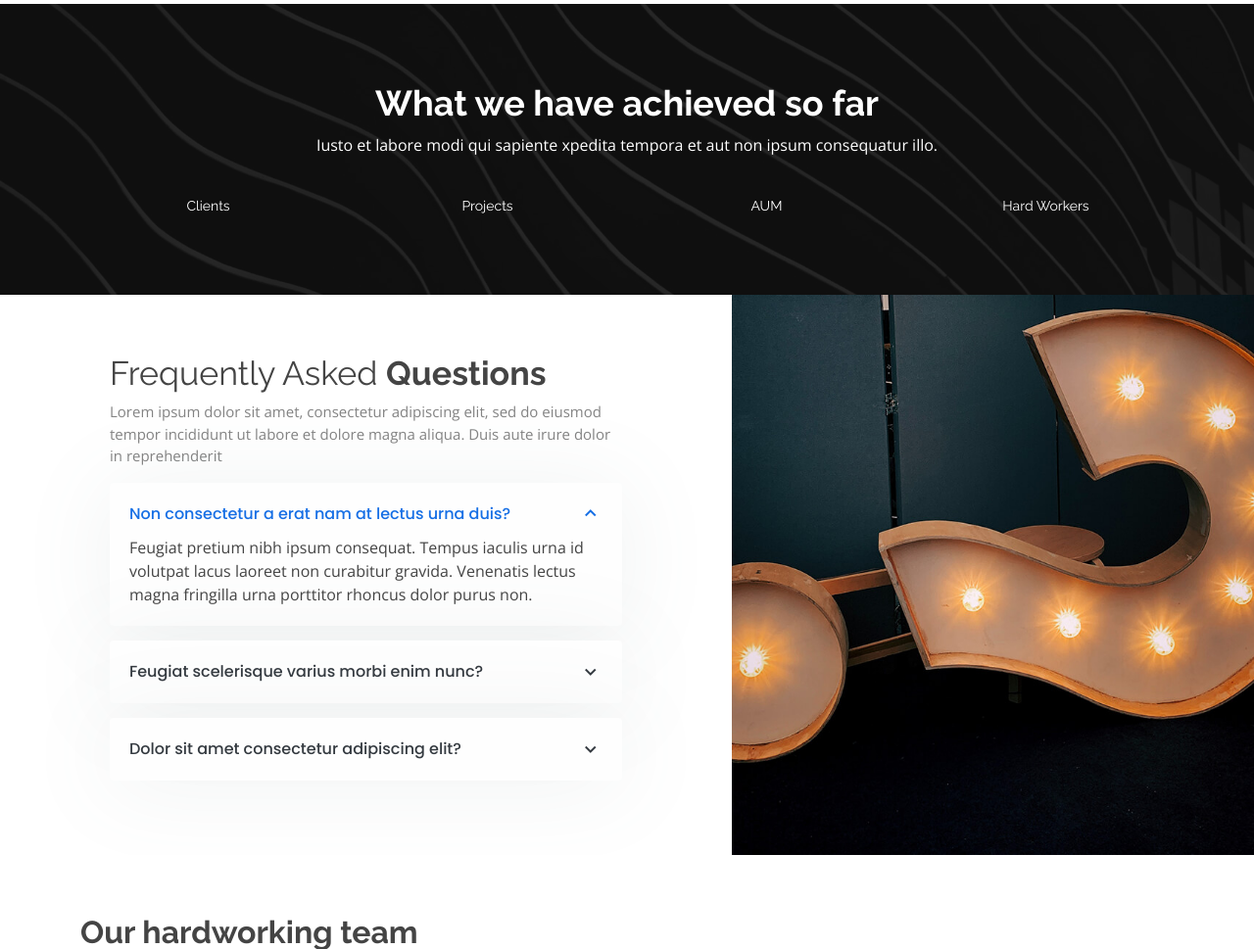
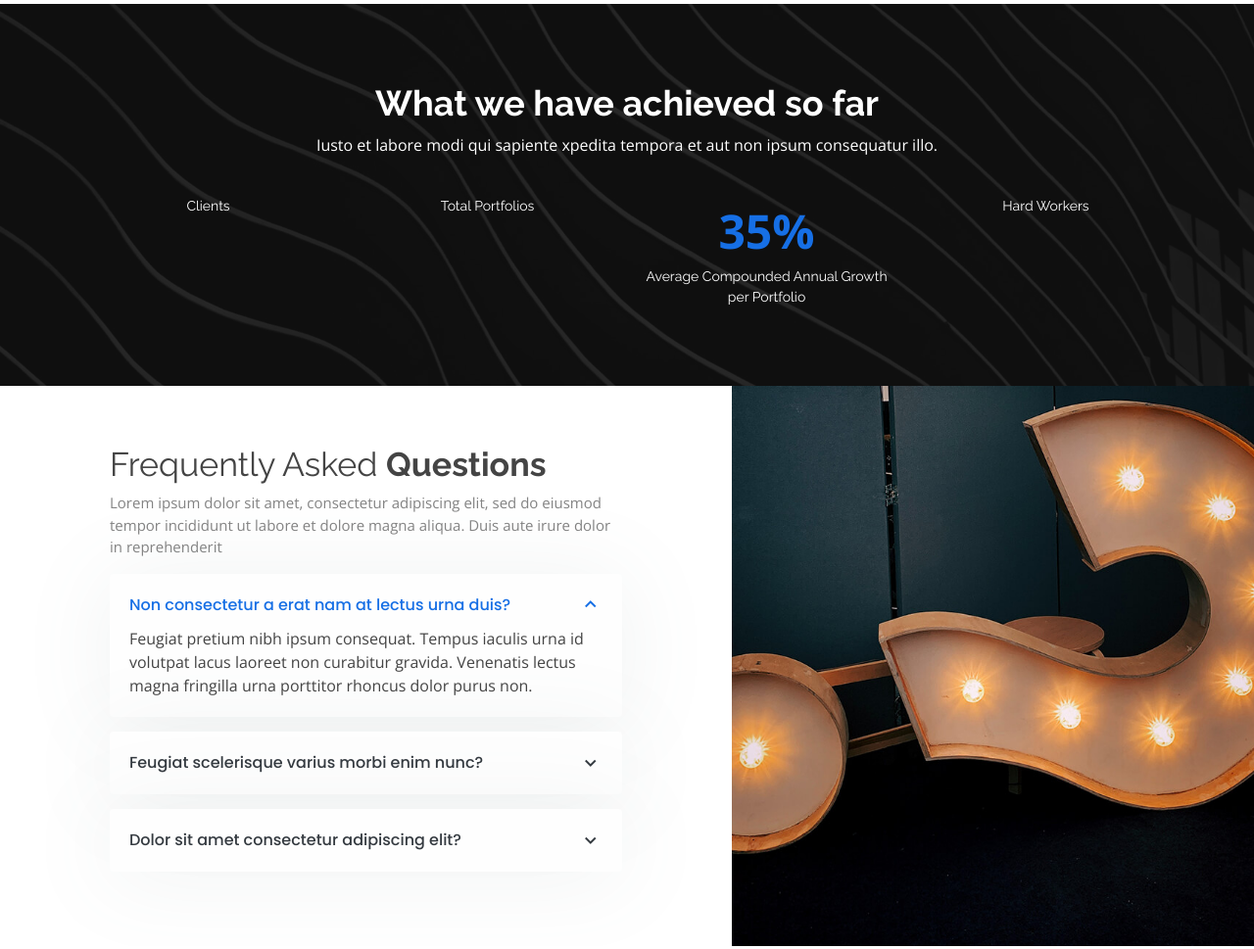
Before and after one commit to pissall20/finwiz, a Django app: page / in a window 1280 px wide. Shown: the part 3935-4904 px from the top of the page at 98% size. Run offline with Django 4.2, Linux system fonts and the light colour scheme; some libraries are stand-ins or nearby versions.

Commit message:
Updated counters

```diff
--- a/website/templates/website/index.html
+++ b/website/templates/website/index.html
@@ -267,25 +267,25 @@
             <div class="row counters position-relative">
 
                 <div class="col-lg-3 col-6 text-center">
-                    <span data-purecounter-start="0" data-purecounter-end="80" data-purecounter-duration="1"
+                    <span data-purecounter-start="0" data-purecounter-end="146" data-purecounter-duration="1"
                           class="purecounter"></span>
                     <p>Clients</p>
                 </div>
 
                 <div class="col-lg-3 col-6 text-center">
-                    <span data-purecounter-start="0" data-purecounter-end="521" data-purecounter-duration="1"
+                    <span data-purecounter-start="0" data-purecounter-end="437" data-purecounter-duration="1"
                           class="purecounter"></span>
-                    <p>Projects</p>
+                    <p>Total Portfolios</p>
                 </div>
 
                 <div class="col-lg-3 col-6 text-center">
-                    <span data-purecounter-start="0" data-purecounter-end="1463" data-purecounter-duration="1"
-                          class="purecounter"></span>
-                    <p>AUM</p>
+                    <span data-purecounter-start="0" data-purecounter-end="35" data-purecounter-duration="0"
+                          class="purecounter" style="display: inline">35</span><span style="display: inline">%</span>
+                    <p>Average Compounded Annual Growth per Portfolio</p>
                 </div>
 
                 <div class="col-lg-3 col-6 text-center">
-                    <span data-purecounter-start="0" data-purecounter-end="4" data-purecounter-duration="1"
+                    <span data-purecounter-start="0" data-purecounter-end="11" data-purecounter-duration="1"
                           class="purecounter"></span>
                     <p>Hard Workers</p>
                 </div>
@@ -617,6 +617,7 @@
 
 
 
+
 </script>
 
 {% endblock page_js %}
```
